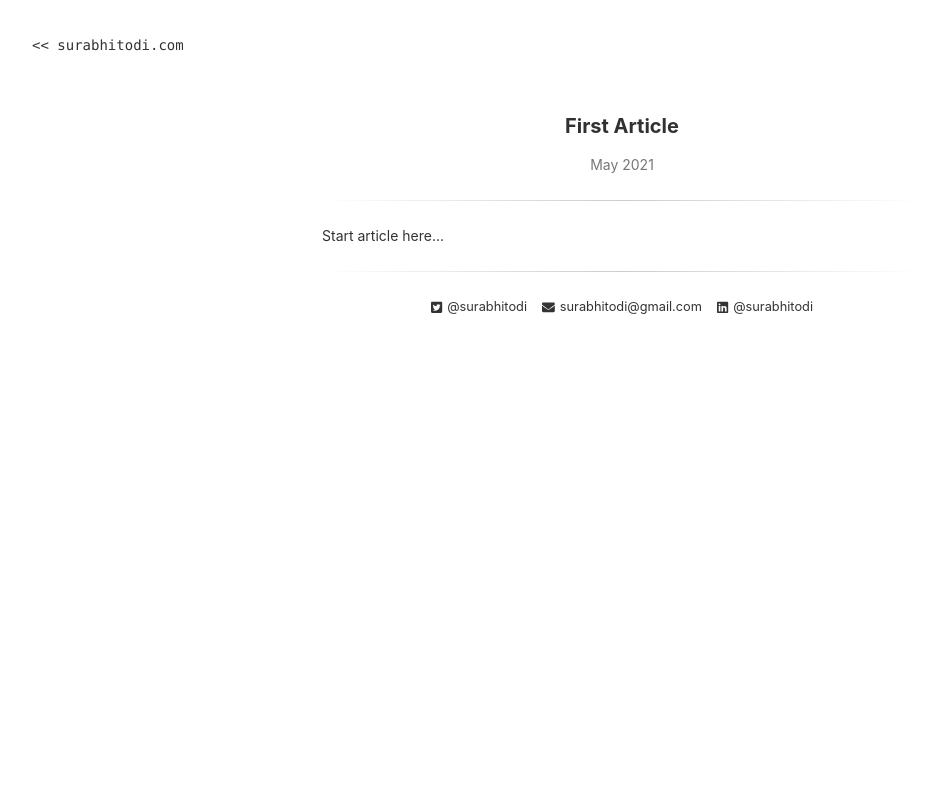
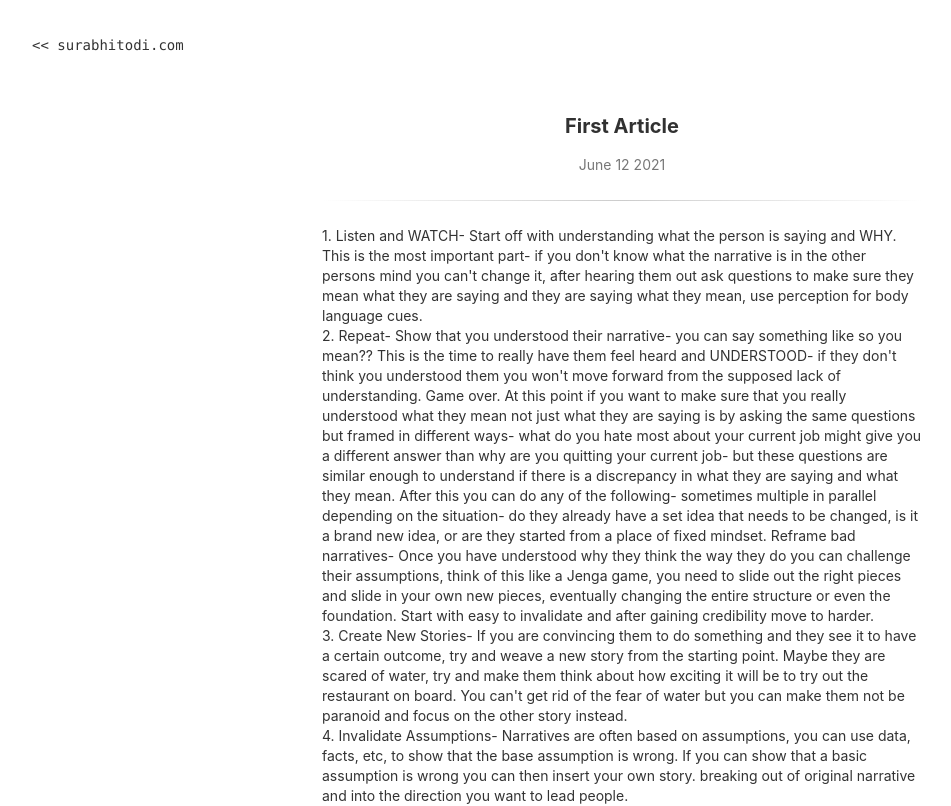
Before and after one commit to SurabhiTodi/surabhitodi.com, a Next.js app: page /posts/how-to-become-convincing in a window 1280 px wide. Shown: the top 806 px of the page, without its empty margins (18-969 px from the left). Built offline with nearby package versions, Linux system fonts and the light colour scheme.

Commit message:
Update how-to-become-convincing.js

```diff
--- a/pages/posts/how-to-become-convincing.js
+++ b/pages/posts/how-to-become-convincing.js
@@ -10,10 +10,27 @@ export default function Article() {
       <main className="article-container">
         <div className="article-meta-data">
           <h3>First Article</h3>
-          <span className="article-date">May 2021</span>
+          <span className="article-date">June 12 2021</span>
         </div>
         <div className="divider"></div>
-        Start article here...
+        1. Listen and WATCH- Start off with understanding what the person is saying and WHY. This is the most important part- if you don't know what the narrative is in the other persons mind you can't change it, after hearing them out ask questions to make sure they mean what they are saying and they are saying what they mean, use perception for body language cues.
+<br/>
+2. Repeat- Show that you understood their narrative- you can say something like so you mean?? This is the time to really have them feel heard and UNDERSTOOD- if they don't think you understood them you won't move forward from the supposed lack of understanding. Game over. At this point if you want to make sure that you really understood what they mean not just what they are saying is by asking the same questions but framed in different ways- what do you hate most about your current job might give you a different answer than why are you quitting your current job- but these questions are similar enough to understand if there is a discrepancy in what they are saying and what they mean.
+After this you can do any of the following- sometimes multiple in parallel depending on the situation- do they already have a set idea that needs to be changed, is it a brand new idea, or are they started from a place of fixed mindset.
+Reframe bad narratives- Once you have understood why they think the way they do you can challenge their assumptions, think of this like a Jenga game, you need to slide out the right pieces and slide in your own new pieces, eventually changing the entire structure or even the foundation. Start with easy to invalidate and after gaining credibility move to harder.
+<br/>
+3. Create New Stories- If you are convincing them to do something and they see it to have a certain outcome, try and weave a new story from the starting point. Maybe they are scared of water, try and make them think about how exciting it will be to try out the restaurant on board. You can't get rid of the fear of water but you can make them not be paranoid and focus on the other story instead.
+<br/>
+
+4. Invalidate Assumptions- Narratives are often based on assumptions, you can use data, facts, etc, to show that the base assumption is wrong. If you can show that a basic assumption is wrong you can then insert your own story. breaking out of original narrative and into the direction you want to lead people.
+<br/>
+
+5. Use Simple Language- People are not as impressed as you think they are when you say things they don't understand. This is lazy and ineffective.
+<br/>
+
+6. Be likeable- You are more likely to be convinced by someone you like and want to trust. Fairly simple and yet extremely important. If you struggle with this, this book by Dale Carnegie from 1936 should help. The advice is timeless and still applicable.
+
+
         <CFooter />
       </main>
     </div>
```
